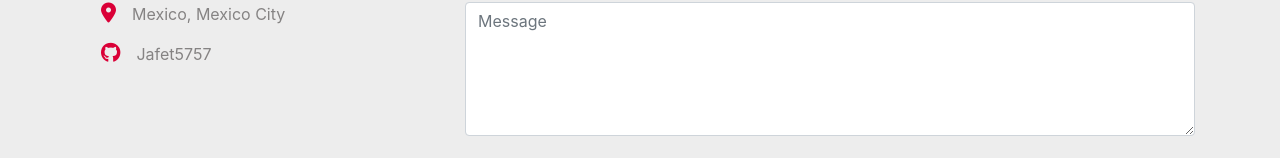
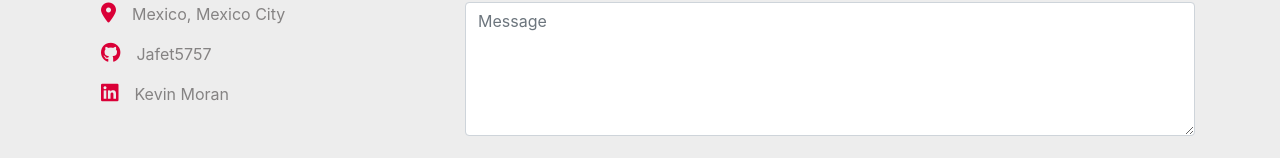
Before and after one commit to Jafet5757/My-folder, a React (Create React App) app: page / in a window 1280 px wide. Shown: the part 3479-3637 px from the top of the page. Built offline with nearby package versions, Linux system fonts and the light colour scheme.

Commit message:
linkediln

```diff
--- a/src/components/Contact.js
+++ b/src/components/Contact.js
@@ -63,6 +63,10 @@ export default function Contact() {
               <i class="fab fa-github text-red mx-3"></i>
               <a href="https://github.com/Jafet5757" className="text-grey">Jafet5757</a>
             </p>
+            <p>
+              <i class="fab fa-linkedin text-red mx-3"></i>
+              <a href="https://www.linkedin.com/in/kevin-jafet-moran-orozco-692bb21a6/" className="text-grey">Kevin Moran</a>
+            </p>
           </div>
         </div>
         <div className="row my-4">
@@ -114,6 +118,10 @@ export default function Contact() {
               <i class="fab fa-github text-red mx-3"></i>
               <a href="https://github.com/Jafet5757" className="text-grey">Jafet5757</a>
             </p>
+            <p>
+              <i class="fab fa-linkedin text-red mx-3"></i>
+              <a href="https://www.linkedin.com/in/kevin-jafet-moran-orozco-692bb21a6/" className="text-grey">Kevin Moran</a>
+            </p>
           </div>
           <div className="col-md-8">
             <textarea
```
